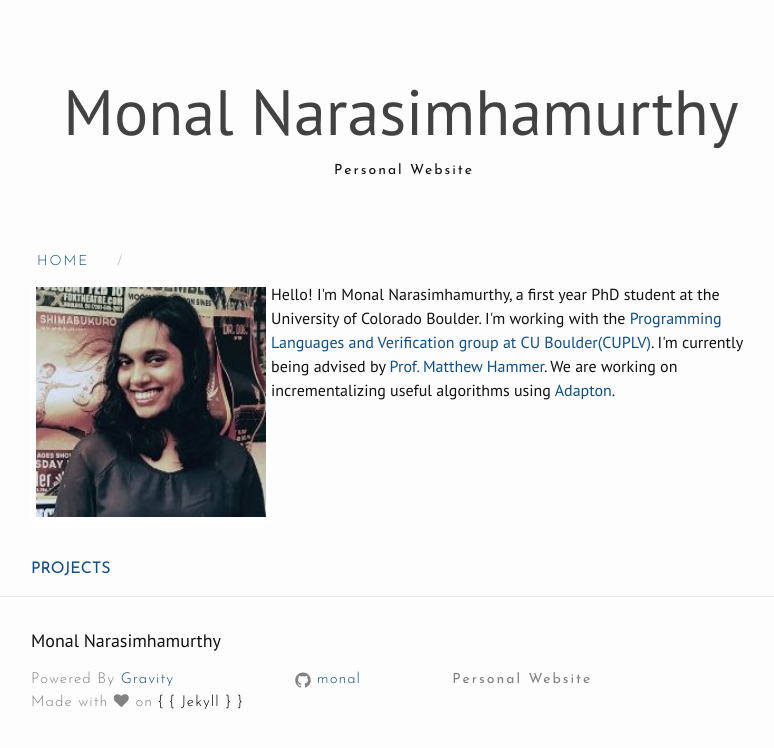
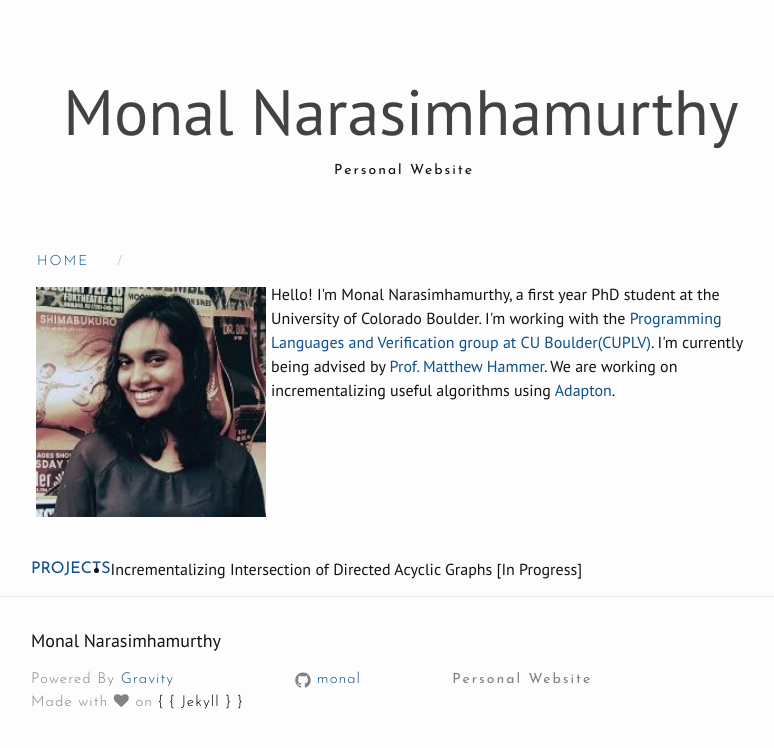
Before and after one commit to monal/monal.github.io, a Jekyll site: the page built from index.html, in a window 1280 px wide. Shown: the top 748 px of the page, without its empty margins (239-1013 px from the left). Built offline with Jekyll 4.4.1, drawn with Linux system fonts in a browser that asks for light colours; nearby versions of some CDN libraries.

Commit message:
Add projects

```diff
--- a/index.html
+++ b/index.html
@@ -9,4 +9,7 @@ layout: default
 </div>
 <div style="margin-top:60px">
 <h4 style="float: left; color:#0D4F8E; font-family:'Josefin Sans';">PROJECTS</h4>
+<ul>
+<li>Incrementalizing Intersection of Directed Acyclic Graphs [In Progress]</li>
+</ul>
 </div>
```
